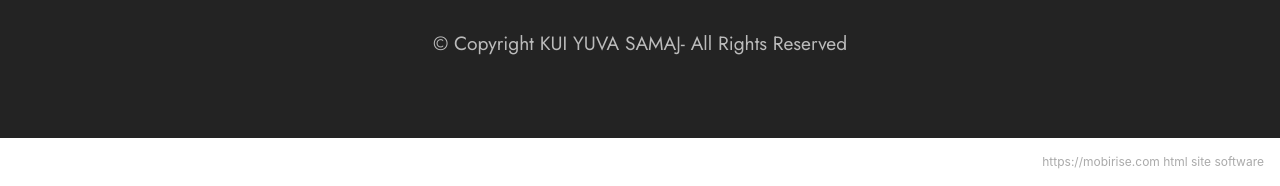
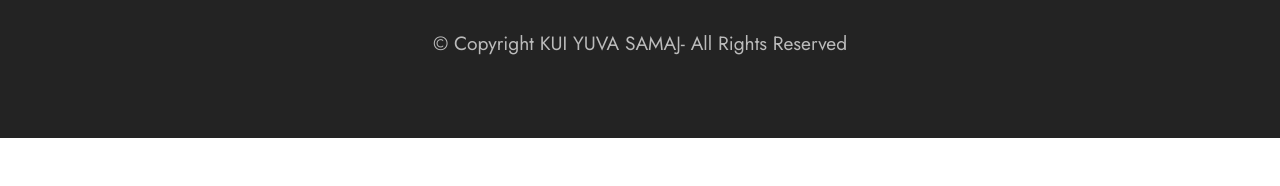
Before and after one commit to popeyewrener/kuisamaj, a plain HTML site: page index.html in a window 1280 px wide. Shown: the part 4739-4925 px from the top of the page. After the commit the page ends 4877 px from the top, so only its background shows below. Drawn offline with Linux system fonts and the light colour scheme; files whose address does not match are found by name.

Commit message:
updating

```diff
--- a/index.html
+++ b/index.html
@@ -328,8 +328,7 @@
             </div>
         </div>
     </div>
-</section><section style="background-color: #fff; font-family: -apple-system, BlinkMacSystemFont, 'Segoe UI', 'Roboto', 'Helvetica Neue', Arial, sans-serif; color:#aaa; font-size:12px; padding: 0; align-items: center; display: flex;"><a href="https://mobirise.site/k" style="flex: 1 1; height: 3rem; padding-left: 1rem;"></a><p style="flex: 0 0 auto; margin:0; padding-right:1rem;"><a href="https://mobirise.site" style="color:#aaa;">https://mobirise.com</a> html site software</p></section><script src="assets/web/assets/jquery/jquery.min.js"></script>  <script src="assets/popper/popper.min.js"></script>  <script src="assets/tether/tether.min.js"></script>  <script src="assets/bootstrap/js/bootstrap.min.js"></script>  <script src="assets/smoothscroll/smooth-scroll.js"></script>  <script src="assets/parallax/jarallax.min.js"></script>  <script src="assets/dropdown/js/nav-dropdown.js"></script>  <script src="assets/dropdown/js/navbar-dropdown.js"></script>  <script src="assets/touchswipe/jquery.touch-swipe.min.js"></script>  <script src="assets/theme/js/script.js"></script>
-
+</section>
 
 </body>
 </html>
```
